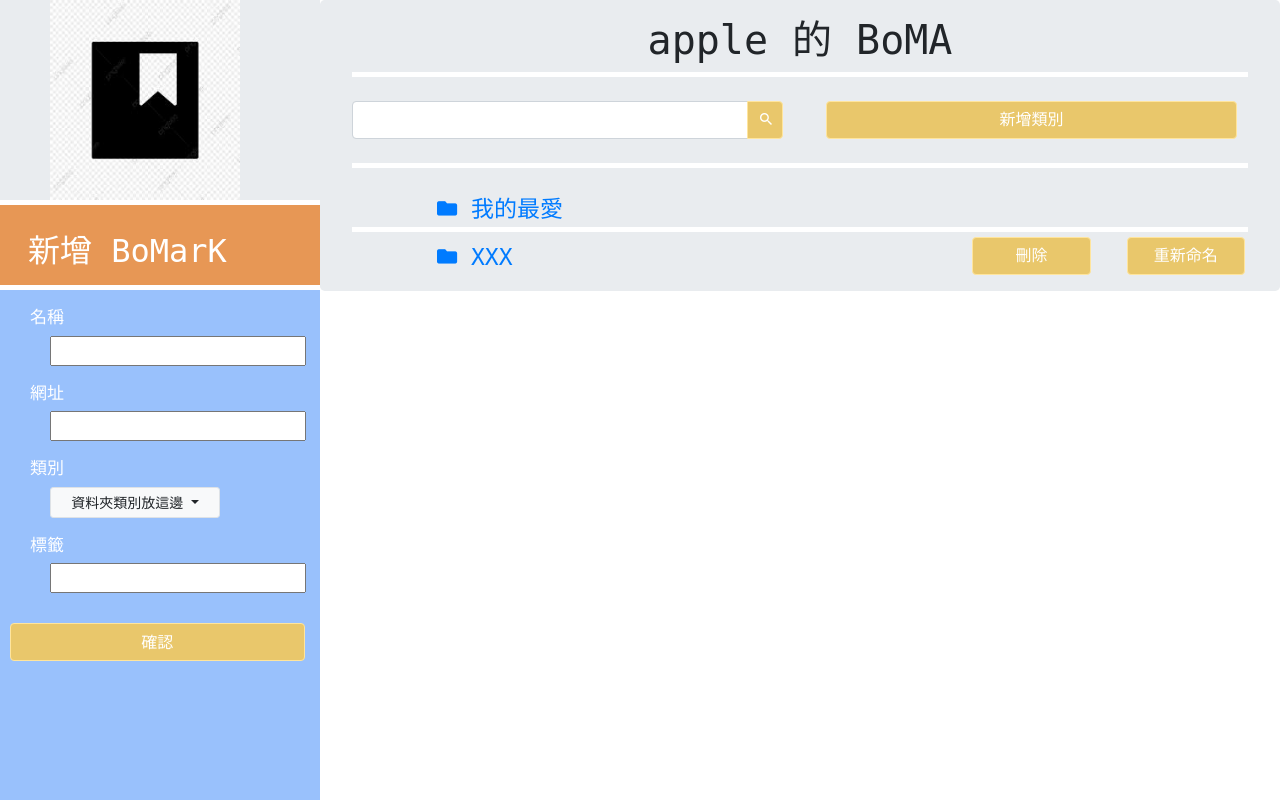
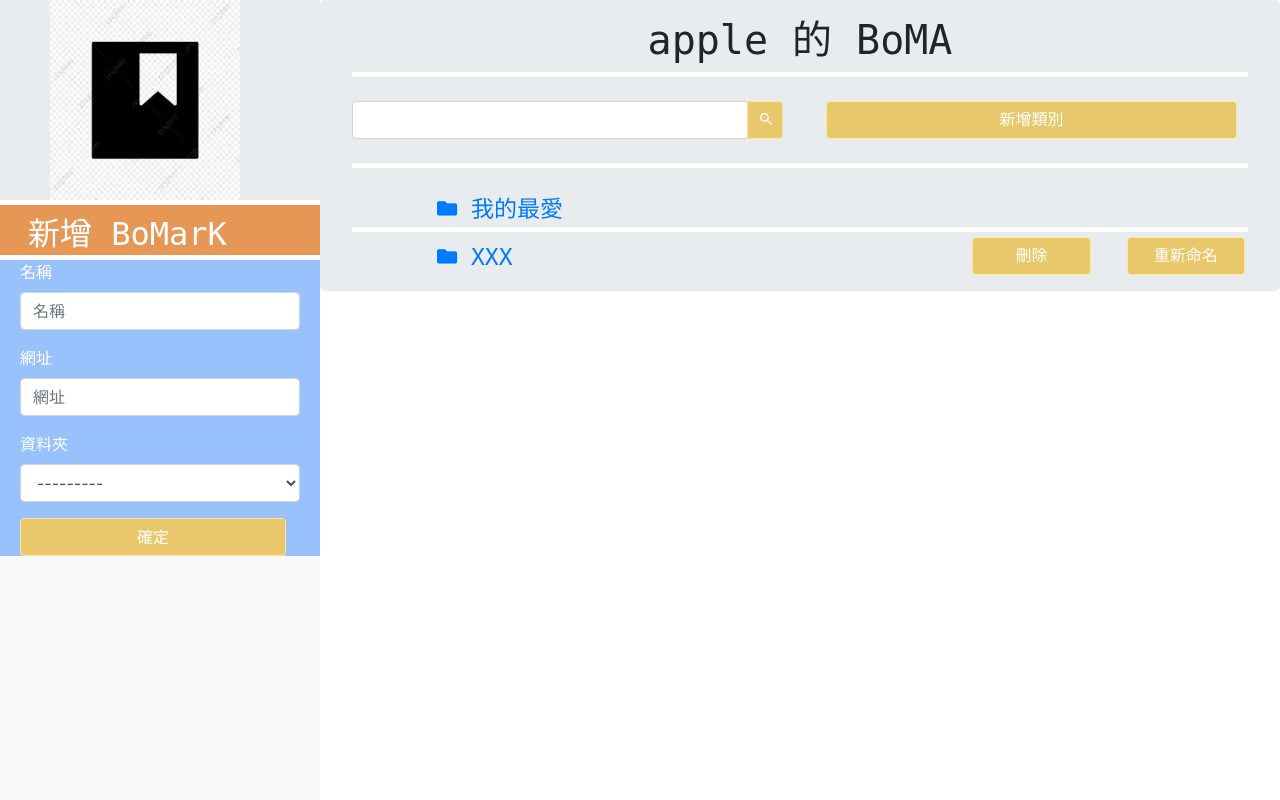
Before and after one commit to ben32388/boma, a Django app: page / in a window 1280 px wide. Run offline with Django 3.2, Linux system fonts and the light colour scheme; the visitor is signed in with stand-in values (Sample User, id 1); data that the repository does not hold is empty; some libraries are stand-ins or nearby versions.

Commit message:
更新首頁

```diff
--- a/pages/models.py
+++ b/pages/models.py
@@ -6,8 +6,8 @@
 
 class Page(models.Model):
     name = models.CharField('名稱', max_length=50)
-    url = models.URLField(max_length = 200)
-    tags = TaggableManager()
+    url = models.URLField('網址',max_length = 200)
+    tags = TaggableManager('標籤')
     folder = models.ForeignKey(Folder, on_delete=models.CASCADE, verbose_name='資料夾')
     user = models.ForeignKey(User, on_delete=models.CASCADE, verbose_name='使用者')
 
--- a/static/css/sidebar.css
+++ b/static/css/sidebar.css
@@ -46,17 +46,18 @@
 
 .sidebar-head{
     color:white;
-    padding:22px 0px 0px 28px;
+    padding:5px 0px 0px 28px;
     font-size: 2rem;
     background: rgb(231, 151, 85);
     font-family: monospace;
-    height: 80px;
+    height: 50px;
 }
 
 .sidebar-content{
     color:white;
     background-color: #99c1fc;
-    height: 100%;
+    height: auto;
+    padding: 0px 20px 0px 20px;
 }
 
 .sidebar-line{
@@ -121,3 +122,23 @@
     padding-top: 5px;
 
 }
+
+.form-control {
+    display: block;
+    width: 100%;
+    height: calc(2.25rem + 2px);
+    padding: 0.375rem 0.75rem;
+    font-size: 1rem;
+    font-weight: 400;
+    line-height: 1.5;
+    color: #495057;
+    background-color: #fff;
+    background-clip: padding-box;
+    border: 1px solid #ced4da;
+    border-radius: 0.25rem;
+    transition: border-color 0.15s ease-in-out, box-shadow 0.15s ease-in-out;
+  }
+  .bootstrap-tagsinput{
+    min-height: 48px;
+    height: auto;
+  }
--- a/templates/home.html
+++ b/templates/home.html
@@ -3,35 +3,6 @@
 {% load static %}
 {% block main %}
 
-<!--<button class='float-right' type="button"
-    style="background-color: transparent;border-color: transparent;outline: none;margin:0px;" data-toggle="modal"
-    data-target="#exampleModal"><i class="icon ion-md-add" style="font-size: 54px;"></i>
-</button>
-<div class=" modal fade mt-5" id="exampleModal" tabindex="-1" role="dialog" aria-labelledby="exampleModalLabel"
-    aria-hidden="true">
-    <div class="modal-dialog " role="document">
-        <div class="modal-content">
-            <div class="modal-header">
-                <h5 class="modal-title" id="exampleModalLabel" style=color:black>新增資料夾</h5>
-                <button type="button" class="close" data-dismiss="modal" aria-label="Close">
-                    <span aria-hidden="true">&times;</span>
-                </button>
-            </div>
-            <div class="modal-body">
-                <form action="" method="POST">
-                    {% csrf_token %}
-                    {% bootstrap_form pageform %}
-
-                    {% buttons %}
-                    <button type="submit" class="btn btn-primary">確認
-                    </button>
-                    {% endbuttons %}
-                </form>
-            </div>
-
-        </div>
-    </div>
-</div>-->
 
 <div class="sidebar-container">
     <div class="sidebar-logo center">
@@ -47,7 +18,17 @@
         &nbsp;
     </div>
     <div class="sidebar-content">
-        <div class="sidebar-font-title">
+        <form action="" method="POST" enctype="multipart/form-data">
+            {% csrf_token %}
+            {% bootstrap_form pageform %}
+            {% buttons %}
+
+            <button type="submit" class="btn btn-primary">
+                確定
+            </button>
+            {% endbuttons %}
+        </form>
+        {% comment %} <div class="sidebar-font-title">
             名稱
         </div>
         <div class="sidebar-font-content">
@@ -79,7 +60,7 @@
         <div class="sidebar-button">
             <button type="submit" class="btn btn-primary">確認
             </button>
-        </div>
+        </div> {% endcomment %}
     </div>
 </div>
 
@@ -102,7 +83,7 @@
                     </div>
                 </div>
                 <div class="col-6">
-                    <button type="submit" class="btn btn-primary">新增類別
+                    <button type="button" data-toggle="modal" data-target="#exampleModal" class="btn btn-primary">新增類別
                     </button>
                 </div>
             </div>
@@ -143,5 +124,34 @@
     </div>
 </div>
 
+<div class=" modal fade mt-5" id="exampleModal" tabindex="-1" role="dialog" aria-labelledby="exampleModalLabel"
+    aria-hidden="true">
+    <div class="modal-dialog " role="document">
+        <div class="modal-content">
+            <div class="modal-header">
+                <h5 class="modal-title" id="exampleModalLabel" style=color:black>新增資料夾</h5>
+                <button type="button" class="close" data-dismiss="modal" aria-label="Close">
+                    <span aria-hidden="true">&times;</span>
+                </button>
+            </div>
+            <div class="modal-body">
+                <form action="" method="POST">
+                    {% csrf_token %}
+                    {% bootstrap_form folderform %}
 
+                    {% buttons %}
+                    <button type="submit" class="btn btn-primary">確認
+                    </button>
+                    {% endbuttons %}
+                </form>
+            </div>
+
+        </div>
+    </div>
+</div>
+
+<script>
+$("#id_tags").attr({"data-role":"tagsinput"})
+$("small").css('display', 'none');
+</script>
 {% endblock %}
```
Also changed, not shown: pages/migrations/0001_initial.py.
